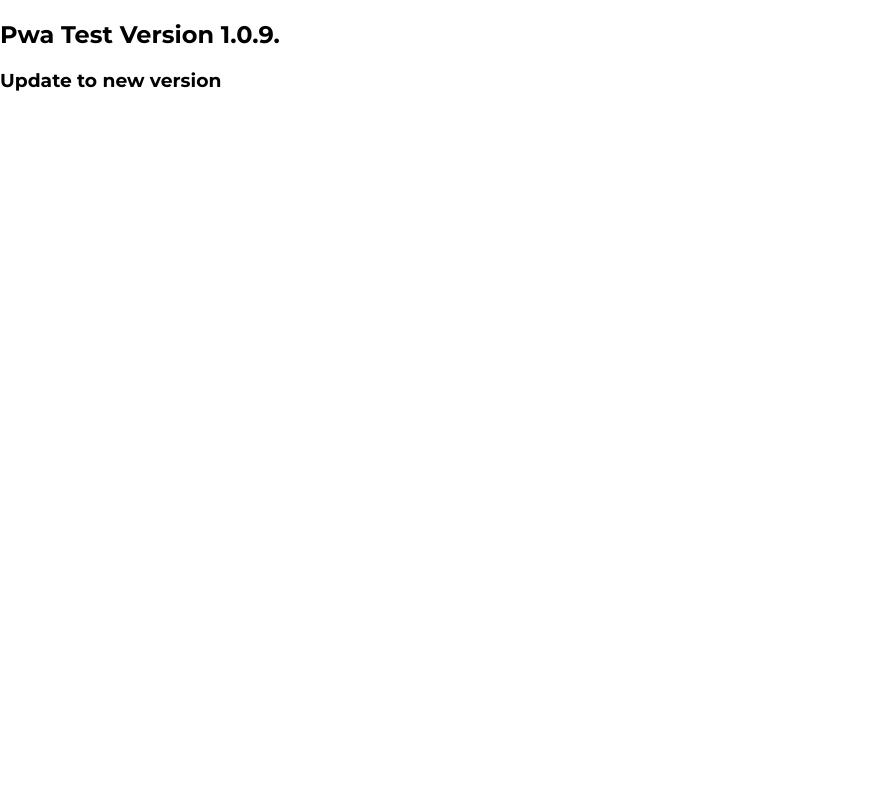
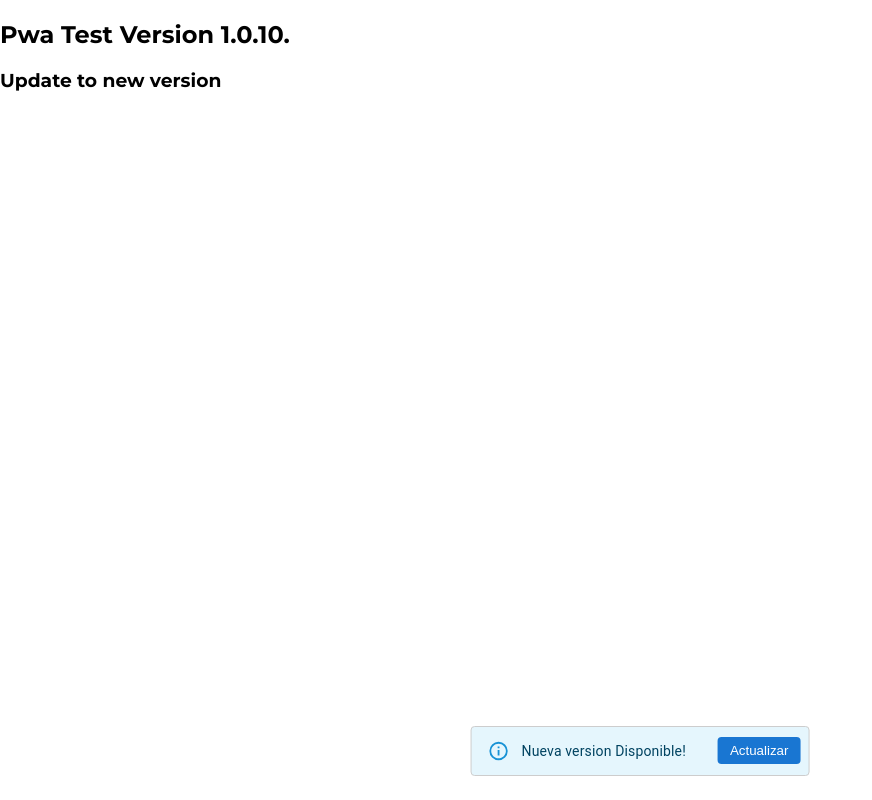
Before and after one commit to SoriaDamian17/pwa-react-version-test, a React (Create React App) app: page / in a window 1280 px wide. Shown: the whole page, without its empty margins (0-872 px from the left). Built offline with nearby package versions, Linux system fonts and the light colour scheme.

Commit message:
fix: update version

```diff
--- a/package.json
+++ b/package.json
@@ -1,6 +1,6 @@
 {
   "name": "mi-rest-oh",
-  "version": "1.0.9",
+  "version": "1.0.10",
   "private": true,
   "dependencies": {
     "@emotion/react": "^11.10.6",
--- a/src/App.tsx
+++ b/src/App.tsx
@@ -1,13 +1,73 @@
-import React from 'react';
+import React, { useEffect, useState } from 'react';
 import './App.css';
+import { Snackbar, Alert } from '@mui/material';
+import { register } from './serviceWorkerRegistration';
 const pkVersion = require('../package.json');
 
 function App() {
+
+  const [updateAvailable, setUpdateAvailable] = useState(true);
+
+  useEffect(() => {
+    // Registrar el Service Worker y manejar el evento onUpdate
+    register({
+      onUpdate: (registration: any) => {
+        const { waiting } = registration || {};
+
+        if (waiting) {
+          setUpdateAvailable(true); // Mostrar la alerta cuando hay una nueva versión
+
+          // Opción de forzar el "skipWaiting" cuando el usuario lo permita
+          waiting.postMessage({ type: 'SKIP_WAITING' });
+
+          waiting.addEventListener('statechange', (event: any) => {
+            if (event.target.state === 'activated') {
+              window.location.reload(); // Recargar la página después de la activación
+            }
+          });
+        }
+      },
+    });
+  }, []);
+
+  const handleClose = () => {
+    setUpdateAvailable(false); // Cerrar la alerta
+  };
 
   return (
     <div id="app-desktop">
         <h2>Pwa Test Version {pkVersion.version}.</h2>
         <h3>Update to new version</h3>
+        <Snackbar
+        open={updateAvailable}
+        onClose={handleClose}
+        anchorOrigin={{ vertical: 'bottom', horizontal: 'center' }}
+        autoHideDuration={null} // Mantener visible hasta que el usuario tome acción
+      >
+        <Alert
+          onClose={handleClose}
+          severity="info"
+          sx={{ width: '100%' }}
+          action={
+            <button
+              onClick={() => window.location.reload()}
+              style={{
+                backgroundColor: '#1976d2',
+                color: 'white',
+                padding: '6px 12px',
+                borderRadius: '4px',
+                border: 'none',
+                cursor: 'pointer',
+                marginLeft: '16px',
+              }}
+            >
+              Actualizar
+            </button>
+          }
+        >
+          Nueva version Disponible!
+        </Alert>
+      </Snackbar>
     </div>
   );
 }
--- a/src/index.tsx
+++ b/src/index.tsx
@@ -3,7 +3,7 @@ import ReactDOM from 'react-dom/client';
 import './index.css';
 import App from './App';
 import reportWebVitals from './reportWebVitals';
-import * as serviceWorkerRegistration from './serviceWorkerRegistration';
+// import * as serviceWorkerRegistration from './serviceWorkerRegistration';
 const root = ReactDOM.createRoot(
   document.getElementById('root') as HTMLElement
 );
@@ -15,32 +15,54 @@ root.render(
 // If you want your app to work offline and load faster, you can change
 // unregister() to register() below. Note this comes with some pitfalls.
 // Learn more about service workers: https://cra.link/PWA
-serviceWorkerRegistration.register({
-  onUpdate: (registration) => {
-    const { waiting } = registration || {};
+// serviceWorkerRegistration.register({
+//   onUpdate: (registration) => {
+//     const { waiting } = registration || {};
 
-    if (waiting) {
-      // Mostrar un mensaje de actualización al usuario
-      const updateBanner = document.createElement('div');
-      updateBanner.innerHTML = `
-        <div style="position: fixed; bottom: 0; width: 100%; background:rgb(28, 134, 72); padding: 16px; text-align: center; z-index: 1000;">
-          A new version is available. <button id="update-now">Update Now</button>
-        </div>
-      `;
-      document.body.appendChild(updateBanner);
+//     if (waiting) {
+//       // Mostrar un mensaje de actualización al usuario
+//       const updateBanner = document.createElement('div');
+//       updateBanner.innerHTML = `
+//         <div style="position: fixed; bottom: 8px; padding: 0 16px; z-index: 1000;">
+          //     <div style="
+          //     background: rgb(28, 134, 72);
+          //     padding: 8px 16px;
+          //     border-radius: 16px;
+          //     text-align: center;
+          //     display: flex;
+          //     justify-content: space-around;
+          //     align-items: center;
+          //     color: #fff;
+          //     z-index: 1000;">
+          //   <span>Nueva Versión Disponible.</span>
+          //   <button id="update-now" style="
+          //       cursor: pointer;
+          //       background: transparent;
+          //       border: 1px solid #fff;
+          //       border-radius: 4px;
+          //       padding: 8px 16px;
+          //       margin-left: 16px;
+          //       text-transform: uppercase;
+          //       color: #fff;">
+          //     Actualizar
+          //   </button>
+          // </div>
+          // </div>
+//       `;
+//       document.body.appendChild(updateBanner);
 
-      document.getElementById('update-now')?.addEventListener('click', () => {
-        waiting.postMessage({ type: 'SKIP_WAITING' });
+//       document.getElementById('update-now')?.addEventListener('click', () => {
+//         waiting.postMessage({ type: 'SKIP_WAITING' });
 
-        waiting.addEventListener('statechange', (event: any) => {
-          if (event.target.state === 'activated') {
-            window.location.reload();
-          }
-        });
-      });
-    }
-  },
-});
+//         waiting.addEventListener('statechange', (event: any) => {
+//           if (event.target.state === 'activated') {
+//             window.location.reload();
+//           }
+//         });
+//       });
+//     }
+//   },
+// });
 
 
 // If you want to start measuring performance in your app, pass a function
```
